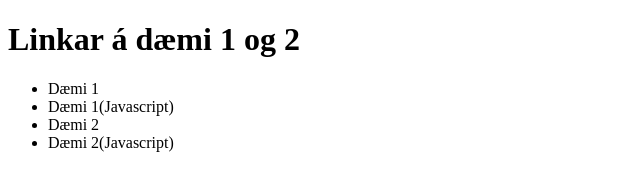
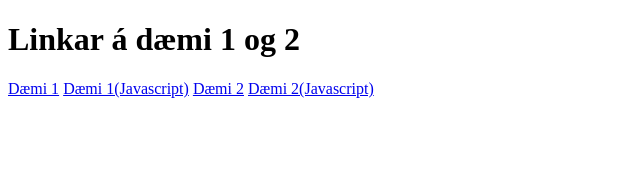
Before and after one commit to ThoraDis/HD5, a plain HTML site: page index.html in a window 1280 px wide. Shown: the whole page, without its empty margins (0-640 px from the left). Drawn offline with Linux system fonts and the light colour scheme.

Commit message:
Update index.html

```diff
--- a/index.html
+++ b/index.html
@@ -3,12 +3,12 @@
 <body>
 
 <h1>Linkar á dæmi 1 og 2</h1>
-<ul>
-    <li href="daemi1a.html">Dæmi 1</li>
-    <li href="daemi1a.js">Dæmi 1(Javascript)</li>
-    <li href="daemi2.html">Dæmi 2</li>
-    <li href="daemi2.js">Dæmi 2(Javascript)</li>
-  </ul>
+
+<a href="daemi1a.html">Dæmi 1</a>
+<a href="daemi1a.js">Dæmi 1(Javascript)</a>
+<a href="daemi2.html">Dæmi 2</a>
+<a href="daemi2.js">Dæmi 2(Javascript)</a>
+
 
 </body>
 </html>
```
